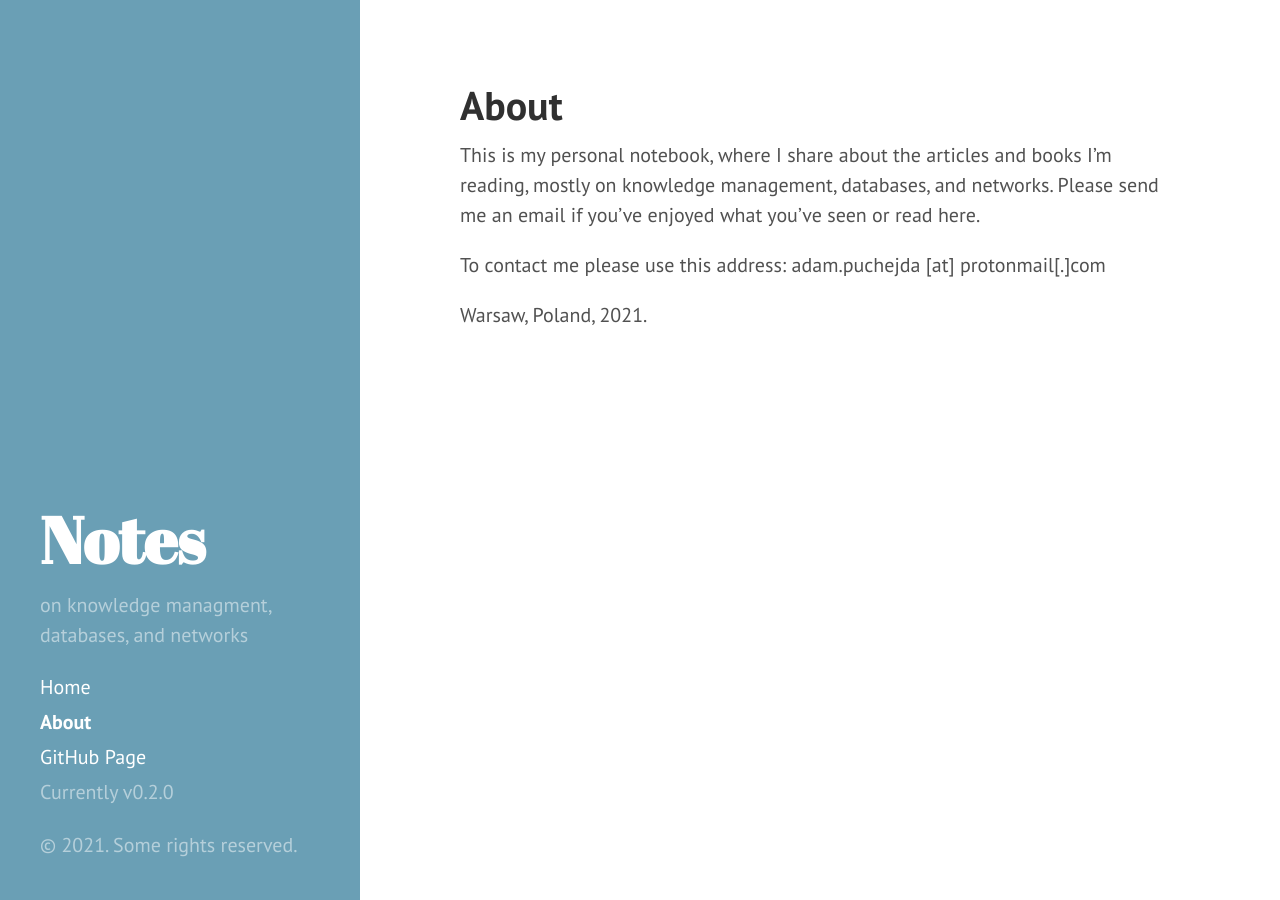
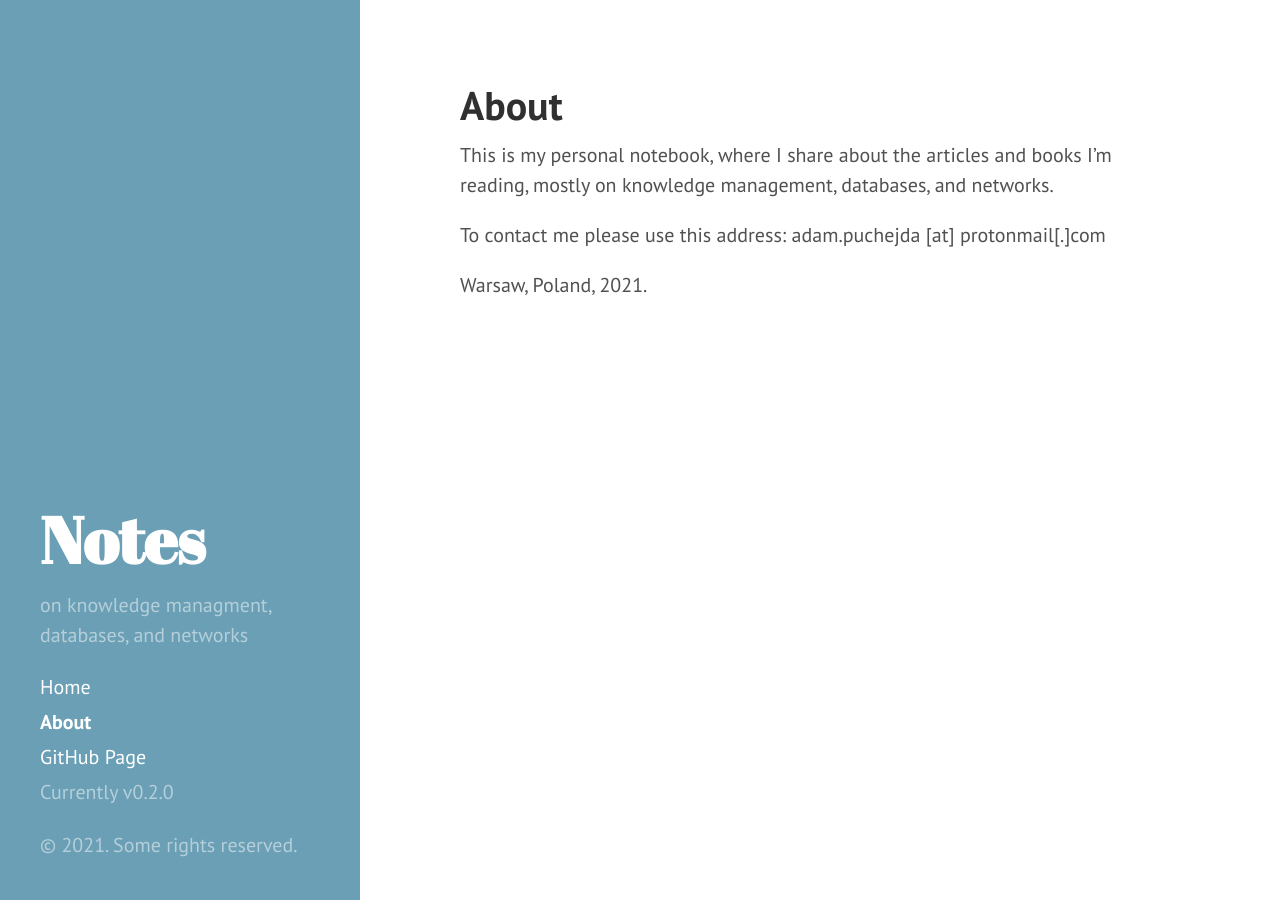
Before and after one commit to adampuchejda/adampuchejda.github.io, a Jekyll site: the page built from about.md, in a window 1280 px wide. Built offline with Jekyll 4.4.1, drawn with Linux system fonts in a browser that asks for light colours.

Commit message:
Updated about.md

```diff
--- a/about.md
+++ b/about.md
@@ -3,7 +3,7 @@ layout: page
 title: About
 ---
 
-This is my personal notebook, where I share about the articles and books I'm reading, mostly on knowledge management, databases, and networks. Please send me an email if you've enjoyed what you've seen or read here.
+This is my personal notebook, where I share about the articles and books I'm reading, mostly on knowledge management, databases, and networks.
 
 To contact me please use this address: adam.puchejda [at] protonmail[.]com
 
```
